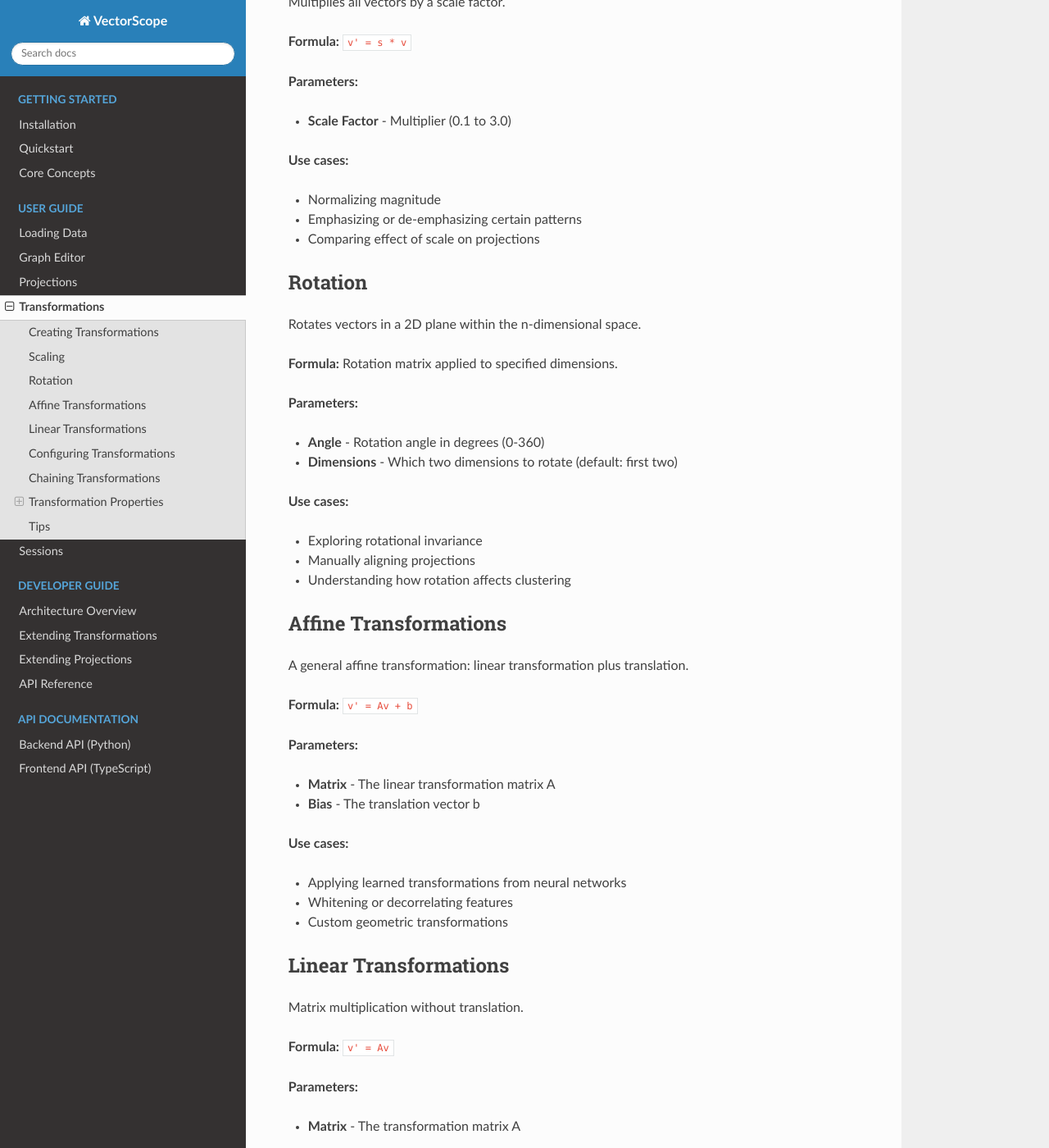
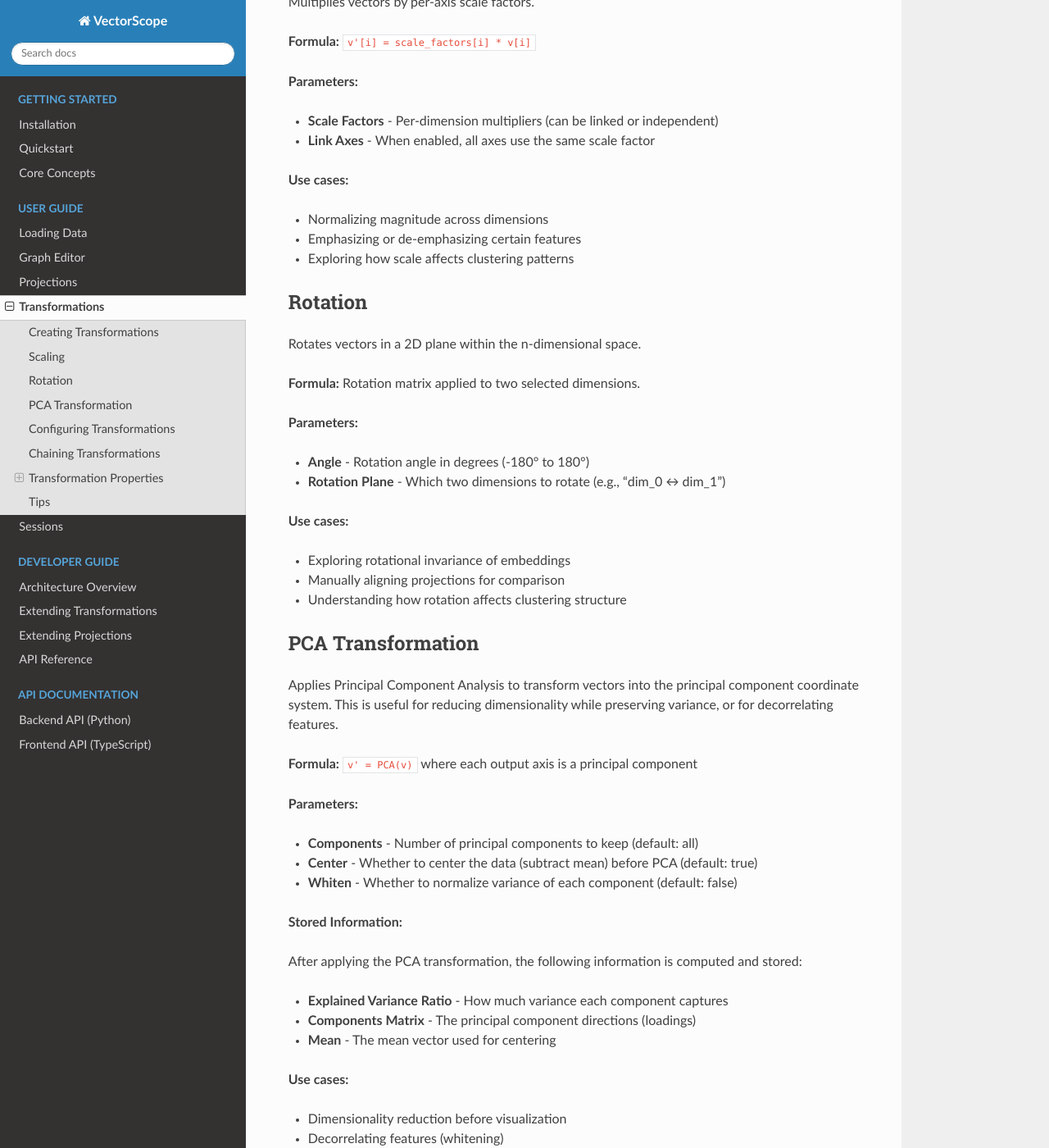
Before and after one commit to cranmer/vectorscope, a Sphinx documentation site: the page built from docs/user_guide/transformations.rst, in a window 1280 px wide and 1400 px high, scrolled down 593 px. Shown: the whole window at 82% size. Built offline with Sphinx 7.4.7 and the Read the Docs theme 3.1.0, drawn with Linux system fonts in a browser that asks for light colours; some of the changed text lies outside the part shown.

Commit message:
Fix transformation documentation to match implementation
- Replace Affine/Linear (not implemented) with PCA transformation
- Update Scaling to document per-axis scale factors
- Update Rotation to document dimension pair selection
- Add PCA transformation docs with components, center, whiten params
- Add documentation maintenance section to workplan

🤖 Generated with [Claude Code](https://claude.com/claude-code)

Co-Authored-By: Claude Opus 4.5 <noreply@anthropic.com>

```diff
--- a/docs/user_guide/transformations.rst
+++ b/docs/user_guide/transformations.rst
@@ -20,72 +20,68 @@ This creates:
 Scaling
 -------
 
-Multiplies all vectors by a scale factor.
+Multiplies vectors by per-axis scale factors.
 
-**Formula:** ``v' = s * v``
+**Formula:** ``v'[i] = scale_factors[i] * v[i]``
 
 **Parameters:**
 
-* **Scale Factor** - Multiplier (0.1 to 3.0)
+* **Scale Factors** - Per-dimension multipliers (can be linked or independent)
+* **Link Axes** - When enabled, all axes use the same scale factor
 
 **Use cases:**
 
-* Normalizing magnitude
-* Emphasizing or de-emphasizing certain patterns
-* Comparing effect of scale on projections
+* Normalizing magnitude across dimensions
+* Emphasizing or de-emphasizing certain features
+* Exploring how scale affects clustering patterns
 
 Rotation
 --------
 
 Rotates vectors in a 2D plane within the n-dimensional space.
 
-**Formula:** Rotation matrix applied to specified dimensions.
+**Formula:** Rotation matrix applied to two selected dimensions.
 
 **Parameters:**
 
-* **Angle** - Rotation angle in degrees (0-360)
-* **Dimensions** - Which two dimensions to rotate (default: first two)
+* **Angle** - Rotation angle in degrees (-180° to 180°)
+* **Rotation Plane** - Which two dimensions to rotate (e.g., "dim_0 ↔ dim_1")
 
 **Use cases:**
 
-* Exploring rotational invariance
-* Manually aligning projections
-* Understanding how rotation affects clustering
+* Exploring rotational invariance of embeddings
+* Manually aligning projections for comparison
+* Understanding how rotation affects clustering structure
 
-Affine Transformations
-----------------------
+PCA Transformation
+------------------
 
-A general affine transformation: linear transformation plus translation.
+Applies Principal Component Analysis to transform vectors into the principal component
+coordinate system. This is useful for reducing dimensionality while preserving variance,
+or for decorrelating features.
 
-**Formula:** ``v' = Av + b``
+**Formula:** ``v' = PCA(v)`` where each output axis is a principal component
 
 **Parameters:**
 
-* **Matrix** - The linear transformation matrix A
-* **Bias** - The translation vector b
+* **Components** - Number of principal components to keep (default: all)
+* **Center** - Whether to center the data (subtract mean) before PCA (default: true)
+* **Whiten** - Whether to normalize variance of each component (default: false)
+
+**Stored Information:**
+
+After applying the PCA transformation, the following information is computed and stored:
+
+* **Explained Variance Ratio** - How much variance each component captures
+* **Components Matrix** - The principal component directions (loadings)
+* **Mean** - The mean vector used for centering
 
 **Use cases:**
 
-* Applying learned transformations from neural networks
-* Whitening or decorrelating features
-* Custom geometric transformations
-
-Linear Transformations
-----------------------
-
-Matrix multiplication without translation.
-
-**Formula:** ``v' = Av``
-
-**Parameters:**
-
-* **Matrix** - The transformation matrix A
-
-**Use cases:**
-
-* Applying projection matrices
-* Dimensionality reduction via matrix
-* PCA-like transformations with custom loadings
+* Dimensionality reduction before visualization
+* Decorrelating features (whitening)
+* Understanding which original dimensions contribute to each component
+* Preprocessing data for downstream transformations
 
 Configuring Transformations
 ---------------------------
@@ -121,10 +117,9 @@ Invertibility
 
 All built-in transformations are invertible (can be reversed):
 
-* Scaling: divide by scale factor
-* Rotation: rotate by negative angle
-* Affine: apply inverse matrix
-* Linear: apply inverse matrix
+* **Scaling**: divide by scale factor
+* **Rotation**: rotate by negative angle
+* **PCA**: apply inverse transformation (multiply by components matrix transpose)
 
 Point Identity
 ^^^^^^^^^^^^^^
```
